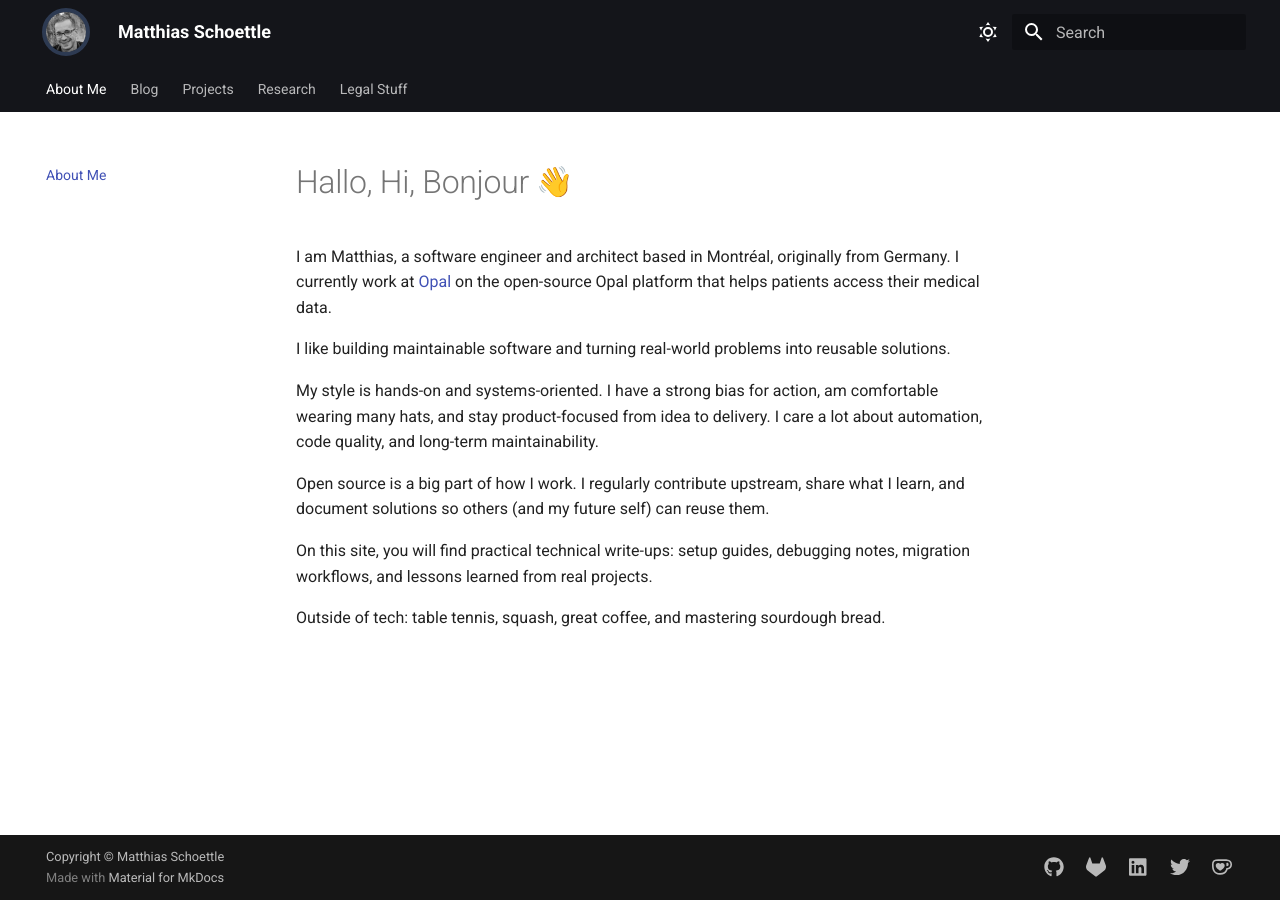
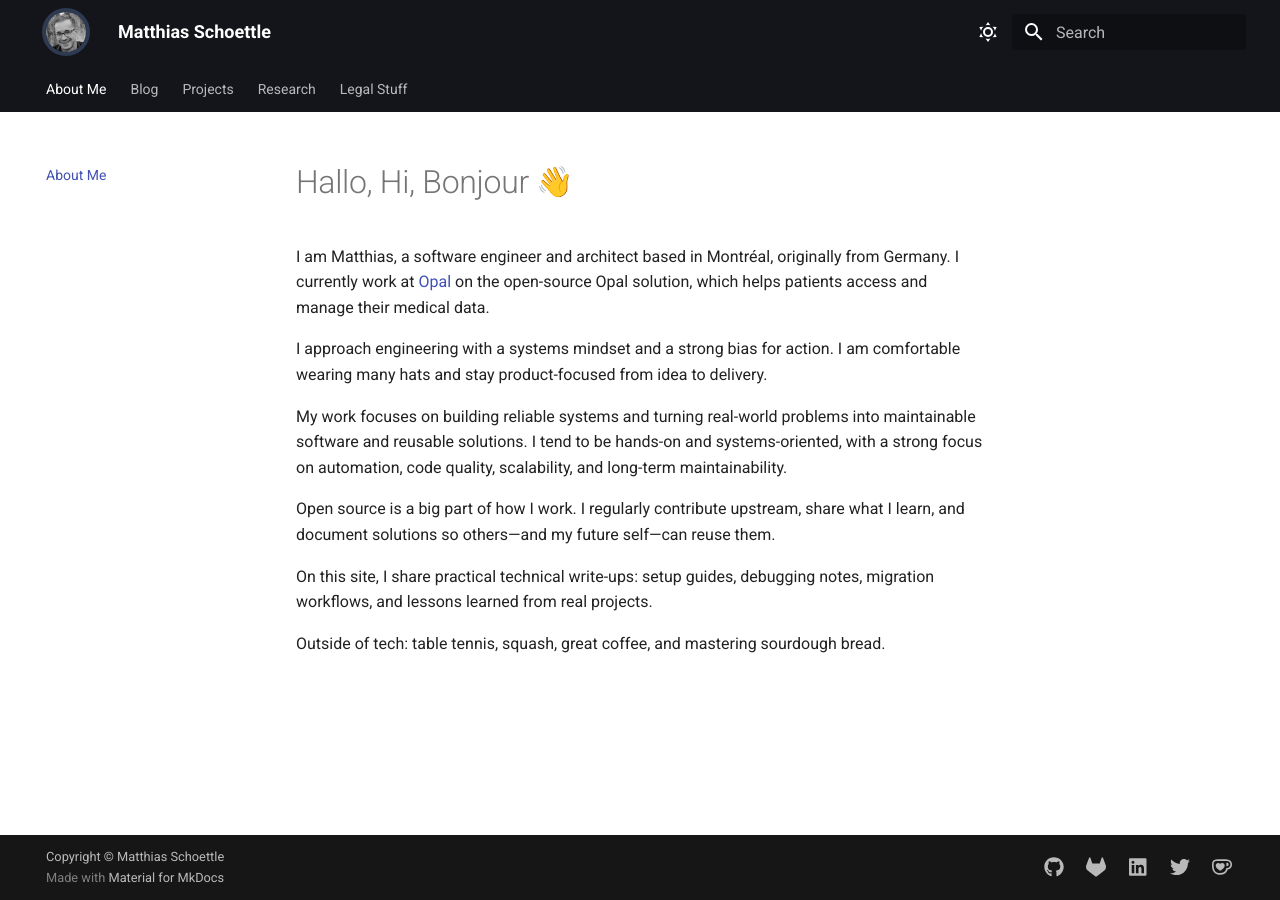
Before and after one commit to mschoettle/website, an MkDocs documentation site: the page built from docs/index.md, in a window 1280 px wide. Built offline with MkDocs 1.6.1 and Material for MkDocs 9.7.7, drawn with Linux system fonts in a browser that asks for light colours; emoji names are drawn with the system emoji font; plug-ins that fetch from the network failed and are left out.

Commit message:
docs(about): revise text (#254)

```diff
--- a/docs/index.md
+++ b/docs/index.md
@@ -6,18 +6,18 @@ hide:
 # Hallo, Hi, Bonjour :wave:
 
 I am Matthias, a software engineer and architect based in Montréal, originally from Germany.
-I currently work at [Opal](projects/index.md#opal) on the open-source Opal platform that helps patients access their medical data.
+I currently work at [Opal](projects/index.md#opal) on the open-source Opal solution, which helps patients access and manage their medical data.
 
-I like building maintainable software and turning real-world problems into reusable solutions.
+I approach engineering with a systems mindset and a strong bias for action.
+I am comfortable wearing many hats and stay product-focused from idea to delivery.
 
-My style is hands-on and systems-oriented.
-I have a strong bias for action, am comfortable wearing many hats, and stay product-focused from idea to delivery.
-I care a lot about automation, code quality, and long-term maintainability.
+My work focuses on building reliable systems and turning real-world problems into maintainable software and reusable solutions.
+I tend to be hands-on and systems-oriented, with a strong focus on automation, code quality, scalability, and long-term maintainability.
 
 Open source is a big part of how I work.
-I regularly contribute upstream, share what I learn, and document solutions so others (and my future self) can reuse them.
+I regularly contribute upstream, share what I learn, and document solutions so others—and my future self—can reuse them.
 
-On this site, you will find practical technical write-ups: setup guides, debugging notes, migration workflows, and lessons learned from real projects.
+On this site, I share practical technical write-ups: setup guides, debugging notes, migration workflows, and lessons learned from real projects.
 
 Outside of tech: table tennis, squash, great coffee, and mastering sourdough bread.
 
```
